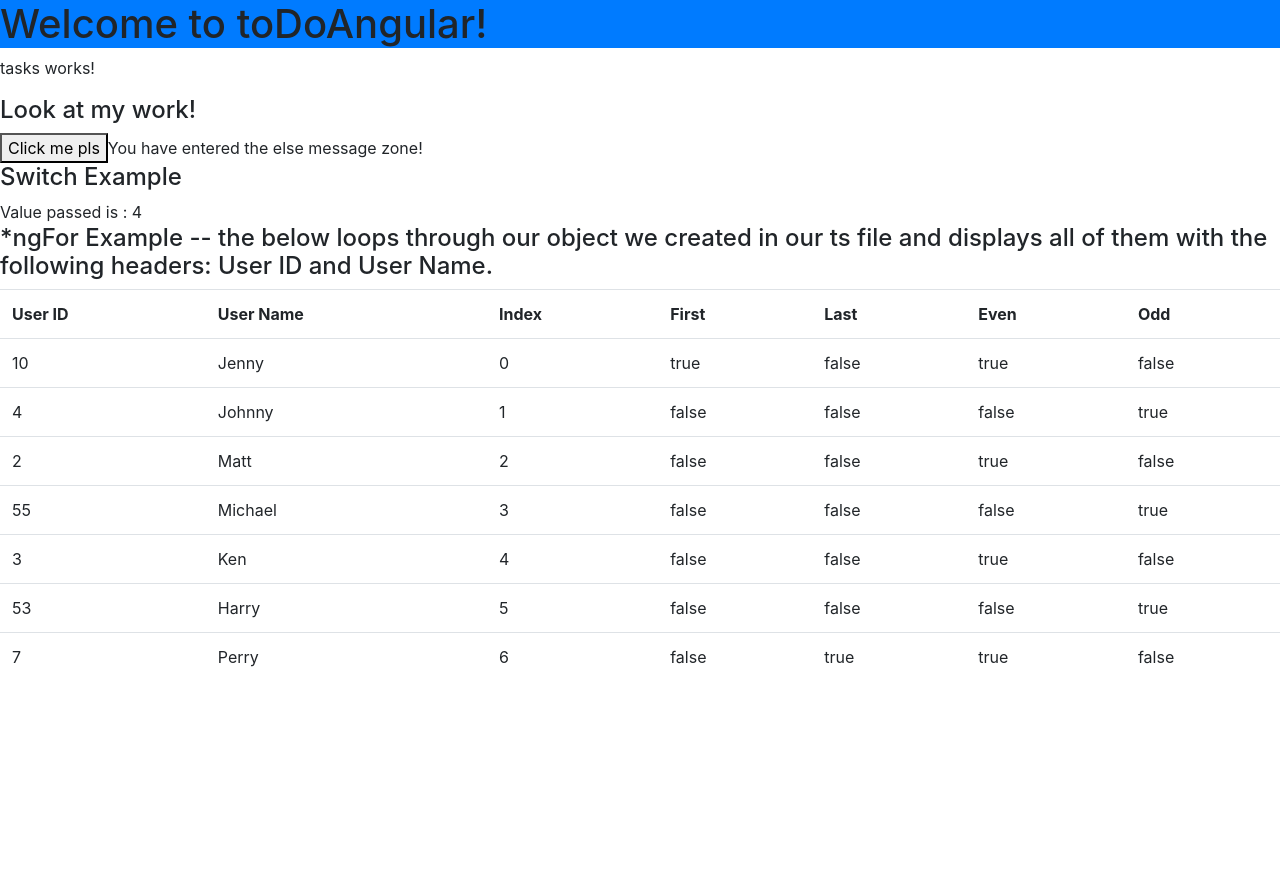
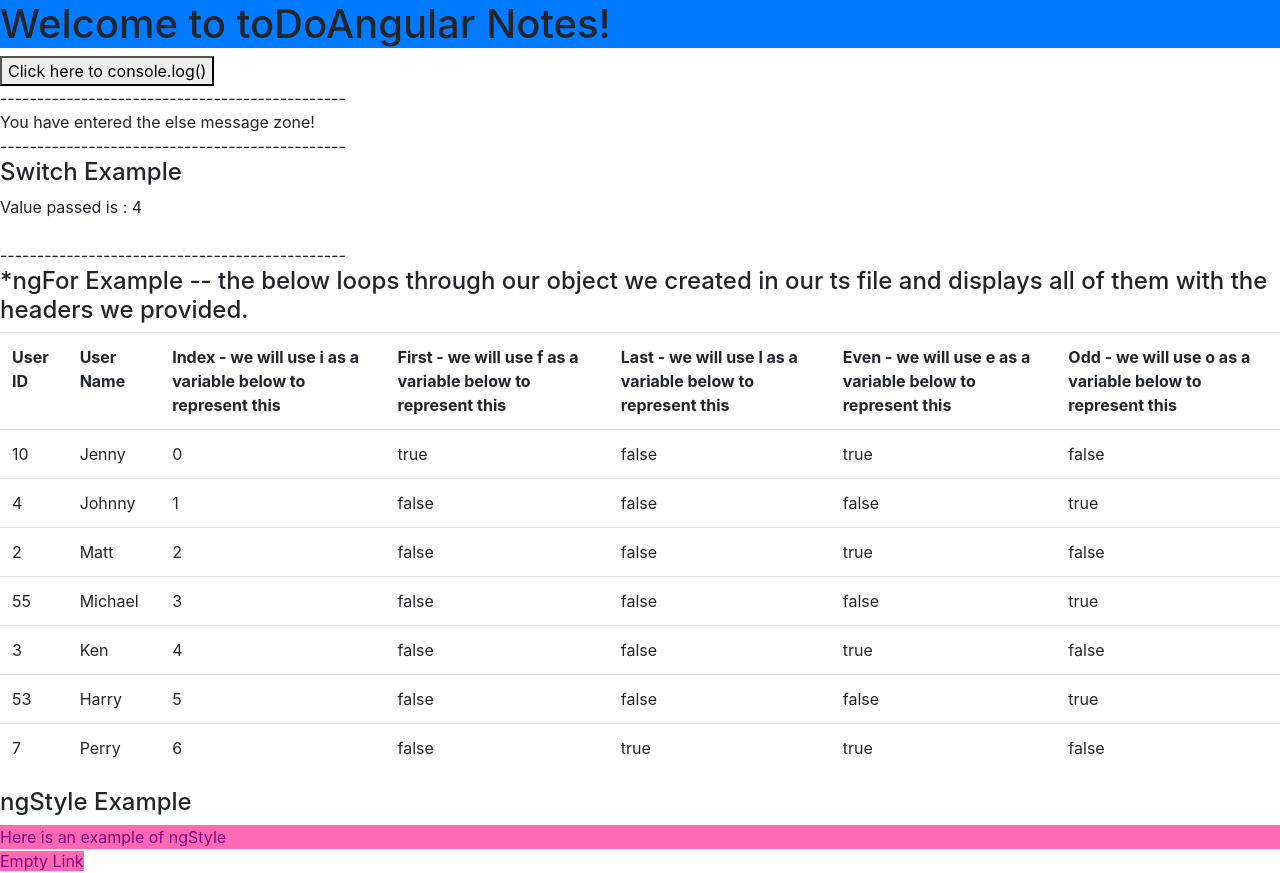
Before and after one commit to MelanieRogoff/toDoAngular, an Angular app: page / in a window 1280 px wide. Before the commit the page ends 800 px from the top, so only its background shows below. Built offline with nearby package versions, Linux system fonts and the light colour scheme.

Commit message:
Added notes

```diff
--- a/src/app/app.component.html
+++ b/src/app/app.component.html
@@ -1,15 +1,13 @@
-<h1 class="bg-primary">Welcome to {{title}}!</h1>
+<h1 class="bg-primary">Welcome to {{title}} Notes!</h1>
 
-<app-tasks></app-tasks>
-
-<h4>Look at my work!</h4>
-
-<button (click)="readMe()">Click me pls</button>
+<button (click)="readMe()">Click here to console.log()</button>
+<br>-----------------------------------------------<br>
 
 <div *ngIf="showMsg; then showThenMsg; else showElseMsg"></div>
 <ng-template #showElseMsg>You have entered the else message zone!</ng-template>
 <ng-template #showThenMsg>You have entered the then message zone!</ng-template>
 
+<br>-----------------------------------------------<br>
 <h4>Switch Example</h4>
 
 <div [ngSwitch]="switchValue">
@@ -20,32 +18,33 @@
     <div *ngSwitchDefault>This is the default value</div>
 </div>
 
-<h4>*ngFor Example -- the below loops through our object we created in our ts file and displays all of them with the following headers: User ID and User Name.</h4>
+<br>-----------------------------------------------<br>
+<h4>*ngFor Example -- the below loops through our object we created in our ts file and displays all of them with the headers we provided.</h4>
 
 <table class="table">
     <th>User ID</th>
     <th>User Name</th>
-    <th>Index</th>
-    <th>First</th>
-    <th>Last</th>
-    <th>Even</th>
-    <th>Odd</th>
+    <th>Index - we will use i as a variable below to represent this</th>
+    <th>First - we will use f as a variable below to represent this</th>
+    <th>Last - we will use l as a variable below to represent this</th>
+    <th>Even - we will use e as a variable below to represent this</th>
+    <th>Odd - we will use o as a variable below to represent this</th>
 
     <tr *ngFor="let el of user2; index as i; first as f; last as l; even as e; odd as o;">
         <!-- el is an arbitrary name we use to loop through the array of object -->
         <td>{{ el.userId }} </td>
         <td>{{ el.firstName }} </td>
         <td>{{ i }} </td>
-        <!-- the i is the index -->
-        <td>{{ f }} </td>
-        <!-- the f checks if the object is the first one in the array -- only returns true for first element in the array -->
-        <td>{{ l }} </td>
-        <!-- the l checks if the object is the last one in the array -- only returns true for last element in the array -->
-        <td>{{ e }}</td>
-         <!-- the e checks if the index of the specific object is even -- only returns true for evens -->
-        <td>{{ o }}</td>
-         <!-- the o checks if the index of the specific object is odd -- only returns true for odds -->
+        <td>{{ f }} </td> <!-- f checks if object=first in the array -- only returns true for first element -->
+        <td>{{ l }} </td><!-- l checks if object=last in the array -- only returns true for last element -->
+        <td>{{ e }}</td> <!-- e checks if index of the specific object=even -- only returns true for evens -->
+        <td>{{ o }}</td> <!-- o checks if the index of the specific object=odd -- only returns true for odds-->
     </tr>
 </table>
 
+<h4>ngStyle Example</h4>
+<div [ngStyle]="{'color': colorValue, 'background-color': bgColorValue }">Here is an example of ngStyle</div>
+<a [ngStyle]="{'color': colorValue, 'background-color': bgColorValue }" href='#'>Empty Link</a>
+
+
 <router-outlet></router-outlet>
--- a/src/app/app.component.ts
+++ b/src/app/app.component.ts
@@ -13,6 +13,10 @@ export class AppComponent {
   switchValue = 'three';
 
   colorName = 'green';
+
+  colorValue = 'purple';
+
+  bgColorValue = '#FF69B4';
 
   user2 = [
     {
```
Also changed, not shown: 1 other file (tests, documents, lock files or other folders).
